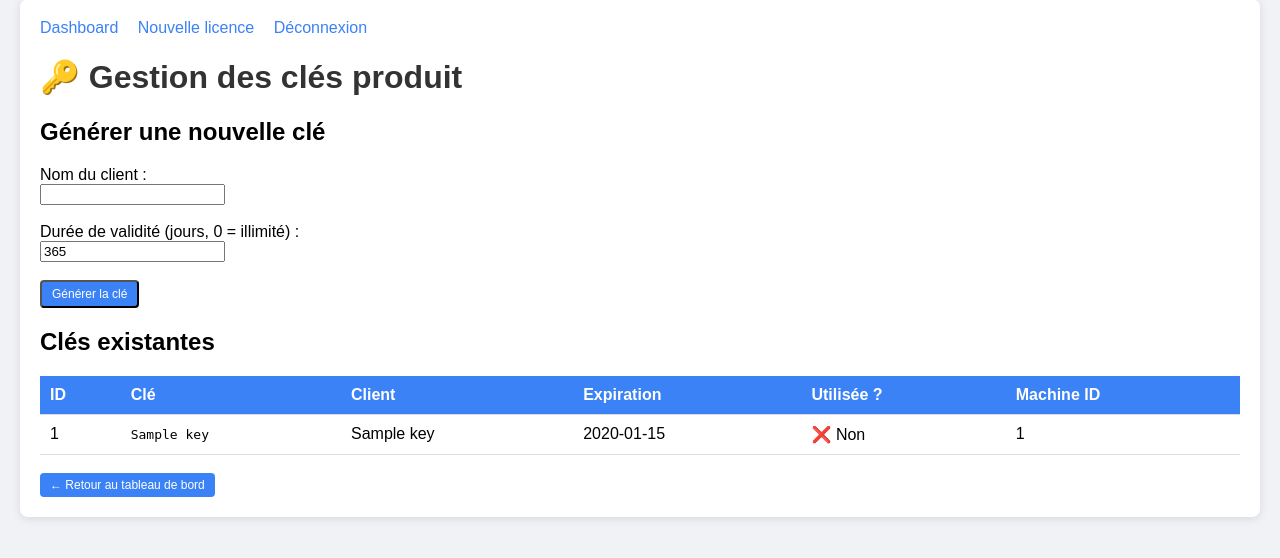
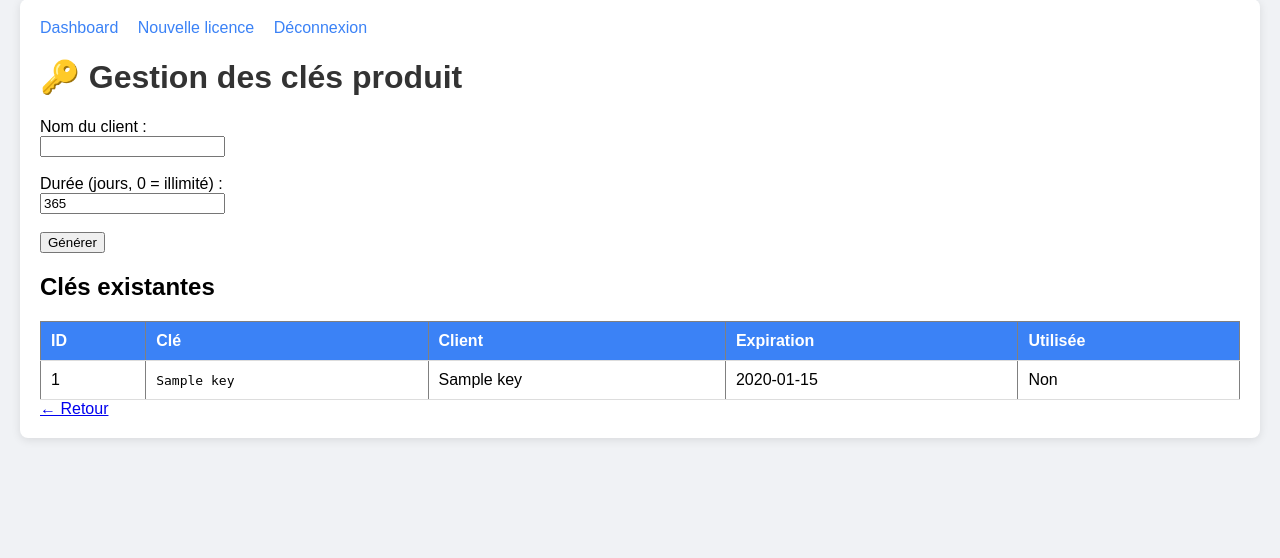
Before and after one commit to jbbicaba/license-api, a FastAPI app: template admin/templates/keys.html in a window 1280 px wide. Shown: the part 21-579 px from the top of the page. Run offline with FastAPI, Linux system fonts and the light colour scheme; the template is opened without the code that fills it: most values are stand-ins (such as "Sample title", 1, 10 or a date in 2020).

```diff
--- a/admin/templates/keys.html
+++ b/admin/templates/keys.html
@@ -1,34 +1,25 @@
 {% extends "base.html" %}
 {% block content %}
 <h1>🔑 Gestion des clés produit</h1>
-
-<h2>Générer une nouvelle clé</h2>
 <form method="post" action="/admin/generate_key">
     <label>Nom du client :</label><br>
     <input type="text" name="customer_name" required><br><br>
-    <label>Durée de validité (jours, 0 = illimité) :</label><br>
+    <label>Durée (jours, 0 = illimité) :</label><br>
     <input type="number" name="days_valid" value="365" min="0"><br><br>
-    <button type="submit" class="btn">Générer la clé</button>
+    <button type="submit">Générer</button>
 </form>
-
 <h2>Clés existantes</h2>
-<table>
-    <thead>
-        <tr><th>ID</th><th>Clé</th><th>Client</th><th>Expiration</th><th>Utilisée ?</th><th>Machine ID</th></tr>
-    </thead>
-    <tbody>
+<table border="1">
+    <tr><th>ID</th><th>Clé</th><th>Client</th><th>Expiration</th><th>Utilisée</th></tr>
     {% for k in keys %}
     <tr>
         <td>{{ k.id }}</td>
         <td><code>{{ k.key }}</code></td>
         <td>{{ k.customer_name }}</td>
         <td>{{ k.expires_at.strftime('%Y-%m-%d') if k.expires_at else 'Illimitée' }}</td>
-            <td>{{ "✅ Oui" if k.is_used else "❌ Non" }}</td>
-            <td>{{ k.used_by_machine_id if k.used_by_machine_id else '-' }}</td>
+        <td>{{ 'Oui' if k.is_used else 'Non' }}</td>
     </tr>
     {% endfor %}
-    </tbody>
 </table>
-<br>
-<a href="/admin/dashboard" class="btn">← Retour au tableau de bord</a>
+<a href="/admin/dashboard">← Retour</a>
 {% endblock %}
```
Lines whose indentation alone changed are shown as unchanged.
